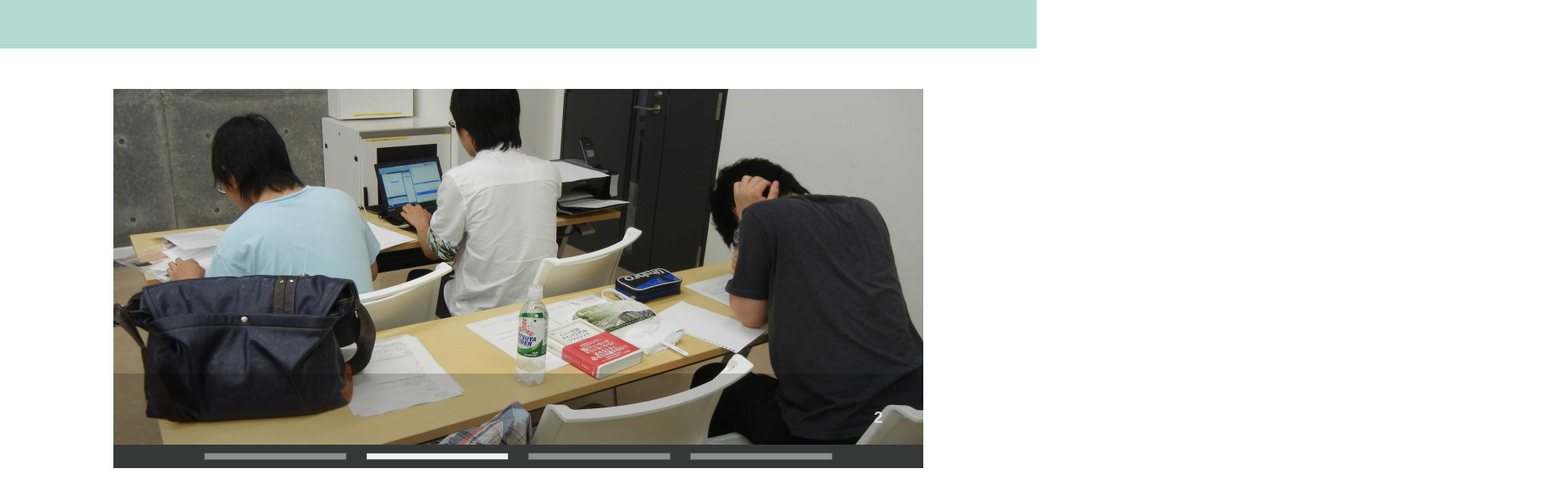
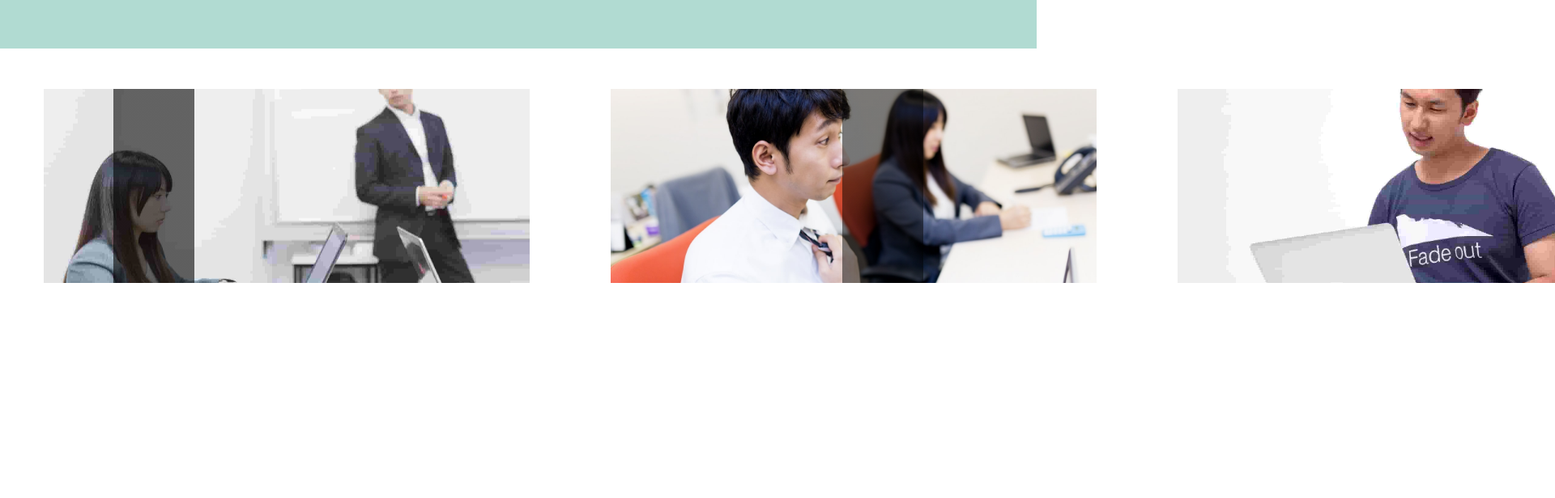
Before and after one commit to CTRL-Infrastructure-team/Collection-management-system, a Nuxt app in the folder client/: page / in a window 1280 px wide. Shown: the top 616 px of the page at 81% size, 1920 px wide, since content can reach past the window. Built offline with nearby package versions, Linux system fonts and the light colour scheme.

Commit message:
srideshow 完成

```diff
--- a/client/components/ui/srideShow.vue
+++ b/client/components/ui/srideShow.vue
@@ -9,11 +9,11 @@
                 @touchend="compareX"
             >
                 <!-- @click="doModal" -->
-                <img :src="sride.img" :style="srideStyle.style" class="sride_img" />
+                <img :src="sride.img" :style="sride.style" class="sride_img" />
             </div>
-            <span class="sride_title">{{ nowTitle }}</span>
+            <!-- <span class="sride_title">{{ nowTitle }}</span> -->
         </div>
-        <div class="flex">
+        <!-- <div class="flex">
             <div
                 v-for="(value,index) in srideStyle"
                 :key="index"
@@ -21,17 +21,17 @@
                 :class="{ box_active: value.isActive }"
                 @click="changeActive(index)"
             ></div>
-        </div>
+        </div> -->
     </div>
 </template>
 
 <script>
-let intervalID;
 export default {
     data(){
         return{
             counter: 0,
-            touch: 0
+            touch: 0,
+            intervalID:''
         };
     },
     props:{
@@ -42,12 +42,12 @@ export default {
     },
     methods:{
         changeActive(index) {
-            clearInterval(intervalID);
+            clearInterval(this.intervalID);
             this.counter = index;
             this.startInterval();
         },
         startInterval() {
-            intervalID = setInterval(() => {
+            this.intervalID = setInterval(() => {
                 this.counter = (this.counter + 1) % this.srideData.length;
             }, 5000);
         },
@@ -56,7 +56,7 @@ export default {
         // },
         recodeX(event) {
             this.touchX = this.getClientX(event);
-            clearInterval(intervalID);
+            clearInterval(this.intervalID);
         },
 
         compareX(event) {
@@ -84,7 +84,7 @@ export default {
         srideStyle() {
             let defaultStyle = this.srideData.map((value, index) => {
                 value.style = {
-                    left: 100 * (index - this.counter) + "%",
+                    left: 70 * (index - this.counter) + 20 + "%" ,
                     transition: "all 0.4s ease"
                 };
                 if(this.counter === index) {
@@ -104,7 +104,7 @@ export default {
         this.startInterval();
     },
     destroyed() {
-        clearInterval(intervalID);
+        clearInterval(this.intervalID);
     }
 };
 </script>
@@ -115,21 +115,22 @@ export default {
 
 .srideShow {
     position: relative;
-    overflow: hidden;
+    // overflow: hidden;
     // width: 100%;
-    height: 35vh;
+    height: 20vh;
     @include mq {
-        height: 55vh;
+        height: 30vh;
     }
 }
 .sride {
     &_img {
         position: absolute;
-        width: 100%;
-        height: 35vh;
+        width: 60%;
+        left:15%;
+        height: 20vh;
         object-fit: cover;
         @include mq {
-            height: 55vh;
+            height: 30vh;
         }
     }
     &_title {
@@ -154,9 +155,10 @@ export default {
             right: 0;
             top: 0;
             bottom: 0;
-            background: linear-gradient(
-                rgba(0, 0, 0, 0) 0 80%,
-                rgba(0, 0, 0, 0.2) 80% 100%
+            background: linear-gradient(to right,
+                rgba(0, 0, 0, 0.2) 10%,
+                rgba(0, 0, 0, 0) 10% 90%,
+                rgba(0, 0, 0, 0.2) 90%
             );
         }
     }
--- a/client/pages/index.vue
+++ b/client/pages/index.vue
@@ -115,7 +115,7 @@ $modalBorder: #8193a9;
 
 .sride-content {
   display: block;
-  width: 90%;
+  width: 100%;
   max-width: 1000px;
   margin: 50px auto;
   @include mq() {
```
